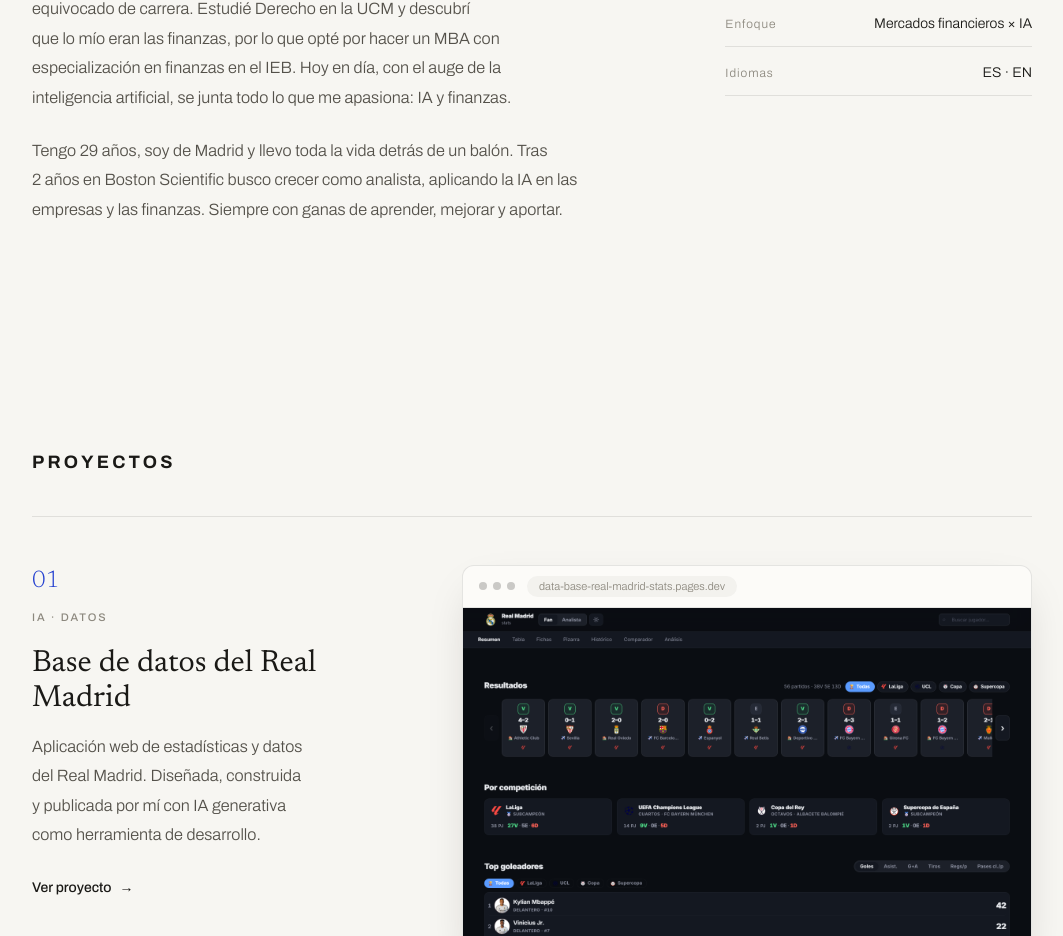
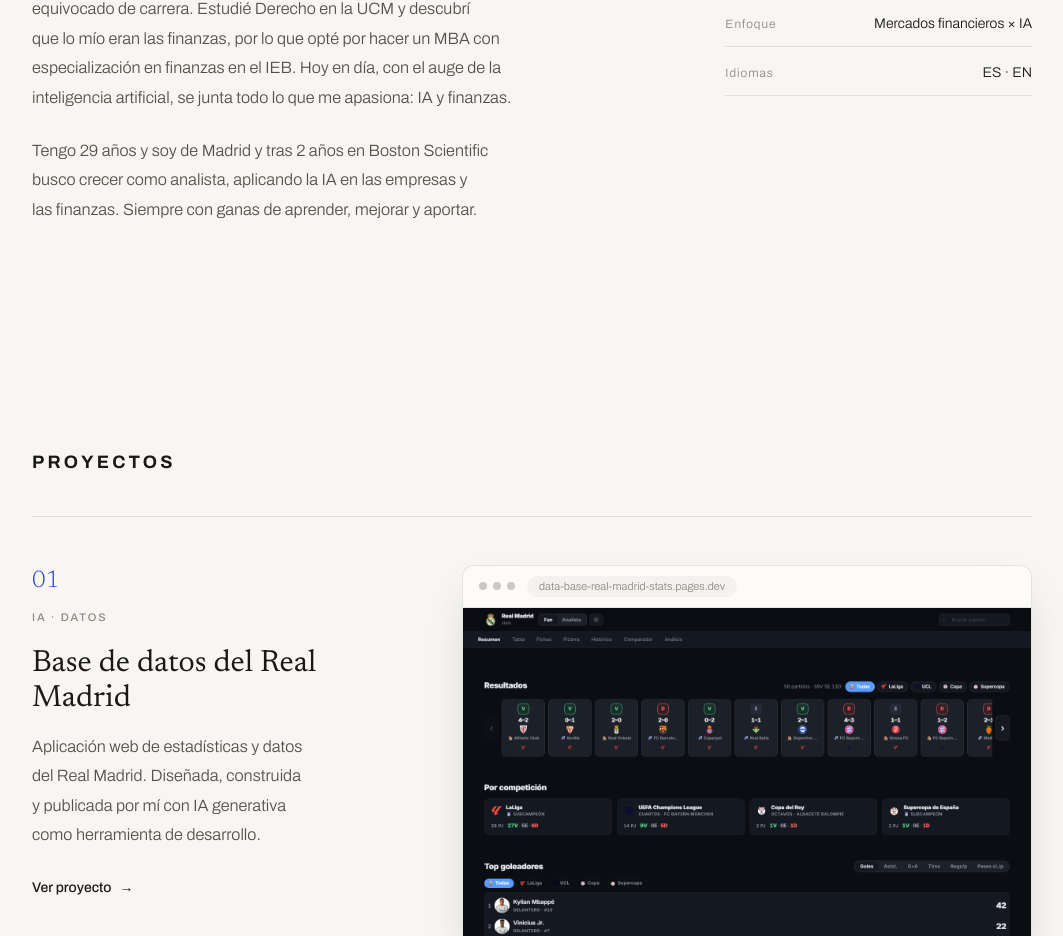
Before and after one commit to mateoparamo/paginawebmateoparamo, a Next.js app: page /es in a window 1280 px wide. Shown: the part 940-1876 px from the top of the page, without its empty margins (108-1171 px from the left). Built offline with nearby package versions, Linux system fonts and the light colour scheme.

Commit message:
copy: ajustar parrafo 'Sobre mi' (quitar frase del balon, unir frases)
Co-Authored-By: Claude Fable 5 <noreply@anthropic.com>

```diff
--- a/src/content/i18n.ts
+++ b/src/content/i18n.ts
@@ -24,7 +24,7 @@ export const dict = {
       title: "Curioso, inquieto y autodidacta",
       body: [
         "Mi primera buena decisión profesional fue admitir que me había equivocado de carrera. Estudié Derecho en la UCM y descubrí que lo mío eran las finanzas, por lo que opté por hacer un MBA con especialización en finanzas en el IEB. Hoy en día, con el auge de la inteligencia artificial, se junta todo lo que me apasiona: IA y finanzas.",
-        "Tengo 29 años, soy de Madrid y llevo toda la vida detrás de un balón. Tras 2 años en Boston Scientific busco crecer como analista, aplicando la IA en las empresas y las finanzas. Siempre con ganas de aprender, mejorar y aportar.",
+        "Tengo 29 años y soy de Madrid y tras 2 años en Boston Scientific busco crecer como analista, aplicando la IA en las empresas y las finanzas. Siempre con ganas de aprender, mejorar y aportar.",
       ],
     },
     projects: {
@@ -170,7 +170,7 @@ export const dict = {
       title: "Curious, restless and self-taught",
       body: [
         "My first good career decision was admitting I'd picked the wrong degree. I studied Law at UCM and discovered finance was what really drew me in, so I chose to do an MBA specialising in finance at IEB. Today, with the rise of artificial intelligence, everything I'm passionate about comes together: AI and finance.",
-        "I'm 29, from Madrid, and I've spent my whole life chasing a football. After 2 years at Boston Scientific, I want to keep growing as an analyst, applying AI to business and finance. Always eager to learn, improve and add value.",
+        "I'm 29 and from Madrid, and after 2 years at Boston Scientific, I want to keep growing as an analyst, applying AI to business and finance. Always eager to learn, improve and add value.",
       ],
     },
     projects: {
```
